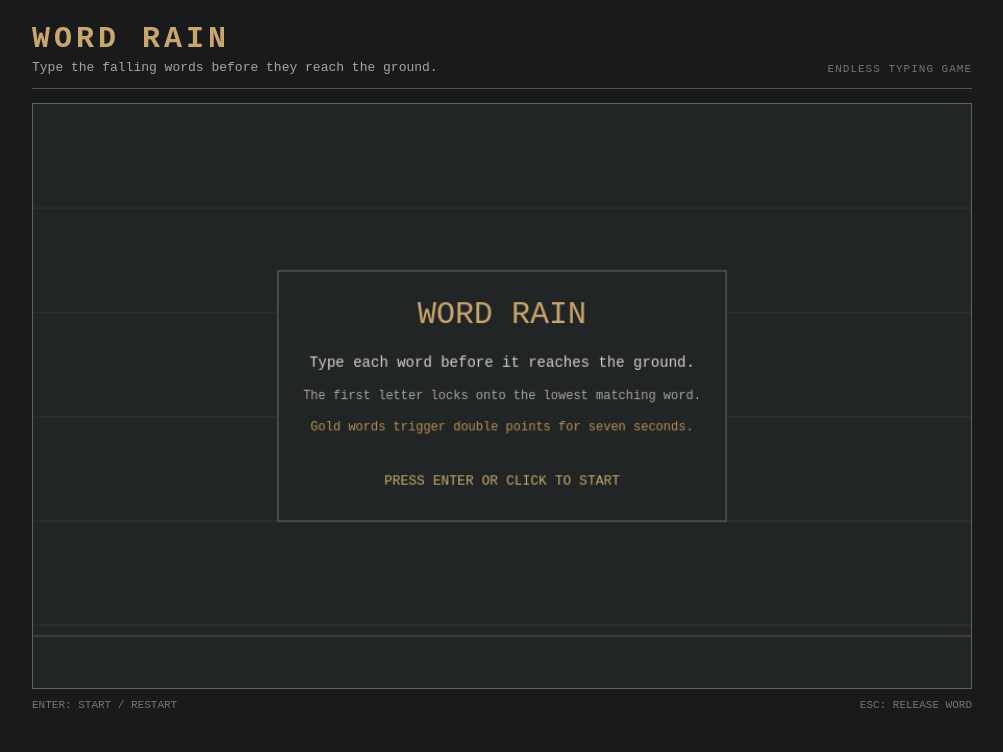
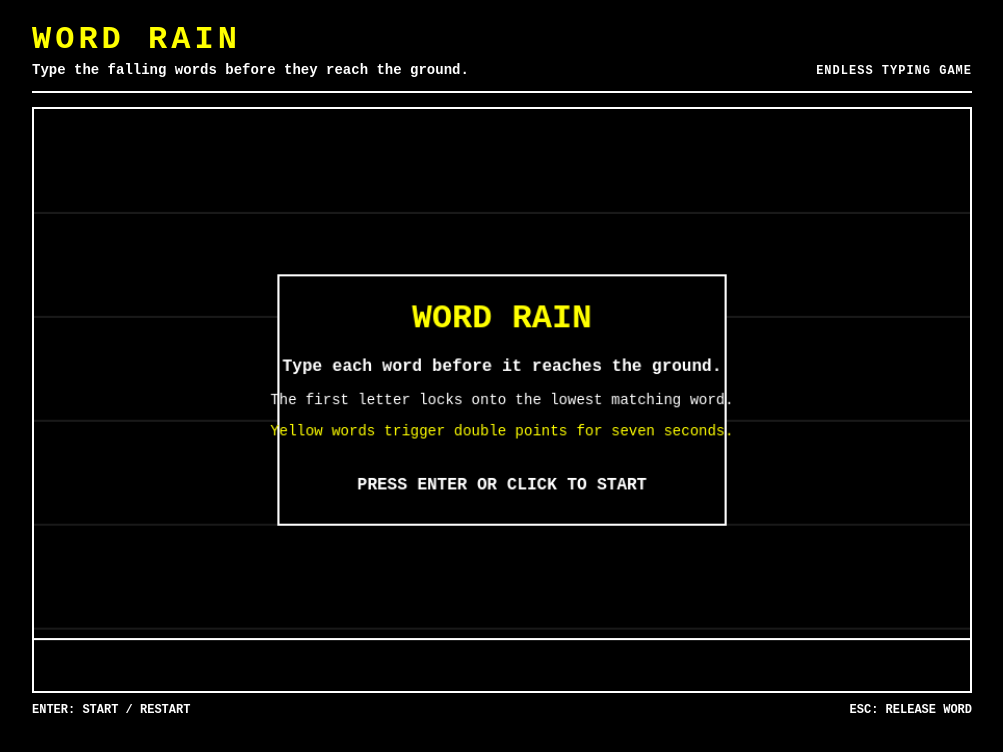
Before and after one commit to juny62017/word-rain, a plain HTML site: page index.html in a window 1280 px wide. Shown: the whole page, without its empty margins (138-1141 px from the left). Drawn offline with Linux system fonts and the light colour scheme.

Commit message:
FINAL SUBMIT

```diff
--- a/script.js
+++ b/script.js
@@ -53,7 +53,7 @@ let multiplierTimer = 0;
 const pointsPerWord = 10;
 const multiplierDuration = 7000;
 const groundY = canvas.height - 50;
-const wordFont = '20px "Courier New", monospace';
+const wordFont = 'bold 20px monospace';
 
 function getRandomWord() {
   const index = Math.floor(Math.random() * wordList.length);
@@ -277,10 +277,10 @@ function update(deltaTime) {
 }
 
 function drawBackground() {
-  ctx.fillStyle = "#222526";
+  ctx.fillStyle = "#000000";
   ctx.fillRect(0, 0, canvas.width, canvas.height);
 
-  ctx.strokeStyle = "#343736";
+  ctx.strokeStyle = "#333333";
   ctx.lineWidth = 1;
 
   for (let y = 100; y < groundY; y += 100) {
@@ -290,7 +290,8 @@ function drawBackground() {
     ctx.stroke();
   }
 
-  ctx.strokeStyle = "#5e554e";
+  ctx.strokeStyle = "#FFFFFF";
+  ctx.lineWidth = 2;
   ctx.beginPath();
   ctx.moveTo(0, groundY);
   ctx.lineTo(canvas.width, groundY);
@@ -298,7 +299,7 @@ function drawBackground() {
 }
 
 function drawNormalWord(word) {
-  ctx.fillStyle = word.isMultiplier ? "#b89152" : "#d8d1c4";
+  ctx.fillStyle = word.isMultiplier ? "#FFFF00" : "#FFFFFF";
   ctx.fillText(word.text, word.x, word.y);
 }
 
@@ -308,18 +309,18 @@ function drawActiveWord(word) {
   const matchedWidth = ctx.measureText(matchedText).width;
   const wordWidth = ctx.measureText(word.text).width;
 
-  ctx.fillStyle = word.isMultiplier ? "#ddbc7a" : "#c9a66b";
+  ctx.fillStyle = "#FFFF00";
   ctx.fillText(matchedText, word.x, word.y);
 
-  ctx.fillStyle = word.isMultiplier ? "#b89152" : "#d8d1c4";
+  ctx.fillStyle = "#FFFFFF";
   ctx.fillText(
     remainingText,
     word.x + matchedWidth,
     word.y
   );
 
-  ctx.strokeStyle = word.isMultiplier ? "#9b7946" : "#8f7550";
-  ctx.lineWidth = 1;
+  ctx.strokeStyle = word.isMultiplier ? "#FFFF00" : "#FFFFFF";
+  ctx.lineWidth = 2;
   ctx.strokeRect(
     word.x - 6,
     word.y - 16,
@@ -343,28 +344,28 @@ function drawWords() {
 }
 
 function drawStatus() {
-  ctx.font = '12px "Courier New", monospace';
+  ctx.font = 'bold 14px monospace';
   ctx.textBaseline = "alphabetic";
 
-  ctx.fillStyle = "#b46f62";
+  ctx.fillStyle = "#FFFFFF";
   ctx.textAlign = "left";
   ctx.fillText(`LIVES ${lives}`, 16, canvas.height - 18);
 
-  ctx.fillStyle = "#88847c";
   ctx.fillText(`LEVEL ${level}`, 110, canvas.height - 18);
 
-  ctx.fillStyle = "#c9a66b";
   ctx.textAlign = "center";
 
   if (activeWord) {
     const matchedText = activeWord.text.slice(0, typedIndex);
 
+    ctx.fillStyle = "#FFFF00";
     ctx.fillText(
       `LOCKED: ${matchedText}`,
       canvas.width / 2,
       canvas.height - 18
     );
   } else {
+    ctx.fillStyle = "#FFFFFF";
     ctx.fillText(
       "TYPE A FIRST LETTER",
       canvas.width / 2,
@@ -377,7 +378,7 @@ function drawStatus() {
   if (scoreMultiplier > 1) {
     const secondsLeft = Math.ceil(multiplierTimer / 1000);
 
-    ctx.fillStyle = "#b89152";
+    ctx.fillStyle = "#FFFF00";
     ctx.fillText(
       `2X ${secondsLeft}s`,
       canvas.width - 112,
@@ -385,7 +386,7 @@ function drawStatus() {
     );
   }
 
-  ctx.fillStyle = "#d8d1c4";
+  ctx.fillStyle = "#FFFFFF";
   ctx.fillText(`SCORE ${score}`, canvas.width - 16, canvas.height - 18);
 }
 
@@ -393,11 +394,11 @@ function drawPanel(width, height) {
   const x = canvas.width / 2 - width / 2;
   const y = canvas.height / 2 - height / 2;
 
-  ctx.fillStyle = "#222526";
+  ctx.fillStyle = "#000000";
   ctx.fillRect(x, y, width, height);
 
-  ctx.strokeStyle = "#71675f";
-  ctx.lineWidth = 1;
+  ctx.strokeStyle = "#FFFFFF";
+  ctx.lineWidth = 2;
   ctx.strokeRect(x, y, width, height);
 }
 
@@ -407,35 +408,34 @@ function drawStartScreen() {
   ctx.textAlign = "center";
   ctx.textBaseline = "middle";
 
-  ctx.fillStyle = "#c9a66b";
-  ctx.font = '30px "Courier New", monospace';
+  ctx.fillStyle = "#FFFF00";
+  ctx.font = 'bold 32px monospace';
   ctx.fillText("WORD RAIN", canvas.width / 2, canvas.height / 2 - 78);
 
-  ctx.fillStyle = "#d8d1c4";
-  ctx.font = '14px "Courier New", monospace';
+  ctx.fillStyle = "#FFFFFF";
+  ctx.font = 'bold 16px monospace';
   ctx.fillText(
     "Type each word before it reaches the ground.",
     canvas.width / 2,
     canvas.height / 2 - 32
   );
 
-  ctx.fillStyle = "#aaa59b";
-  ctx.font = '12px "Courier New", monospace';
+  ctx.font = '14px monospace';
   ctx.fillText(
     "The first letter locks onto the lowest matching word.",
     canvas.width / 2,
     canvas.height / 2
   );
 
-  ctx.fillStyle = "#b89152";
+  ctx.fillStyle = "#FFFF00";
   ctx.fillText(
-    "Gold words trigger double points for seven seconds.",
+    "Yellow words trigger double points for seven seconds.",
     canvas.width / 2,
     canvas.height / 2 + 30
   );
 
-  ctx.fillStyle = "#c9a66b";
-  ctx.font = '13px "Courier New", monospace';
+  ctx.fillStyle = "#FFFFFF";
+  ctx.font = 'bold 16px monospace';
   ctx.fillText(
     "PRESS ENTER OR CLICK TO START",
     canvas.width / 2,
@@ -449,27 +449,24 @@ function drawGameOver() {
   ctx.textAlign = "center";
   ctx.textBaseline = "middle";
 
-  ctx.fillStyle = "#b46f62";
-  ctx.font = '26px "Courier New", monospace';
+  ctx.fillStyle = "#FFFFFF";
+  ctx.font = 'bold 32px monospace';
   ctx.fillText("GAME OVER", canvas.width / 2, canvas.height / 2 - 55);
 
-  ctx.fillStyle = "#d8d1c4";
-  ctx.font = '15px "Courier New", monospace';
+  ctx.font = 'bold 16px monospace';
   ctx.fillText(
     `FINAL SCORE ${score}`,
     canvas.width / 2,
     canvas.height / 2 - 10
   );
 
-  ctx.fillStyle = "#88847c";
-  ctx.font = '12px "Courier New", monospace';
   ctx.fillText(
     `LEVEL REACHED ${level}`,
     canvas.width / 2,
     canvas.height / 2 + 20
   );
 
-  ctx.fillStyle = "#c9a66b";
+  ctx.fillStyle = "#FFFF00";
   ctx.fillText(
     "PRESS ENTER OR CLICK TO PLAY AGAIN",
     canvas.width / 2,
--- a/style.css
+++ b/style.css
@@ -13,9 +13,9 @@ body {
   justify-content: center;
   align-items: center;
   padding: 24px;
-  background: #181a1b;
-  color: #d8d1c4;
-  font-family: "Courier New", Courier, monospace;
+  background: #000000;
+  color: #FFFFFF;
+  font-family: monospace;
 }
 
 .game-shell {
@@ -29,26 +29,29 @@ body {
   gap: 24px;
   margin-bottom: 14px;
   padding-bottom: 13px;
-  border-bottom: 1px solid #55534d;
+  border-bottom: 2px solid #FFFFFF;
 }
 
 .game-header h1 {
   margin: 0 0 6px;
-  color: #c9a66b;
-  font-size: 30px;
+  color: #FFFF00;
+  font-size: 32px;
   line-height: 1;
   letter-spacing: 4px;
+  text-transform: uppercase;
 }
 
 .game-header p {
   margin: 0;
-  color: #aaa59b;
-  font-size: 13px;
+  color: #FFFFFF;
+  font-size: 14px;
+  font-weight: bold;
 }
 
 .build-label {
-  color: #77756f;
-  font-size: 11px;
+  color: #FFFFFF;
+  font-size: 12px;
+  font-weight: bold;
   letter-spacing: 1px;
   white-space: nowrap;
 }
@@ -57,13 +60,13 @@ canvas {
   display: block;
   width: 100%;
   height: auto;
-  background: #222526;
-  border: 1px solid #666158;
+  background: #000000;
+  border: 2px solid #FFFFFF;
   outline: none;
 }
 
 canvas:focus {
-  border-color: #8f7550;
+  border-color: #FFFF00;
 }
 
 .game-footer {
@@ -71,8 +74,9 @@ canvas:focus {
   justify-content: space-between;
   gap: 20px;
   margin-top: 10px;
-  color: #77756f;
-  font-size: 11px;
+  color: #FFFFFF;
+  font-size: 12px;
+  font-weight: bold;
 }
 
 @media (max-width: 620px) {
```
Also changed, not shown: index.html (line endings or trailing spaces).
